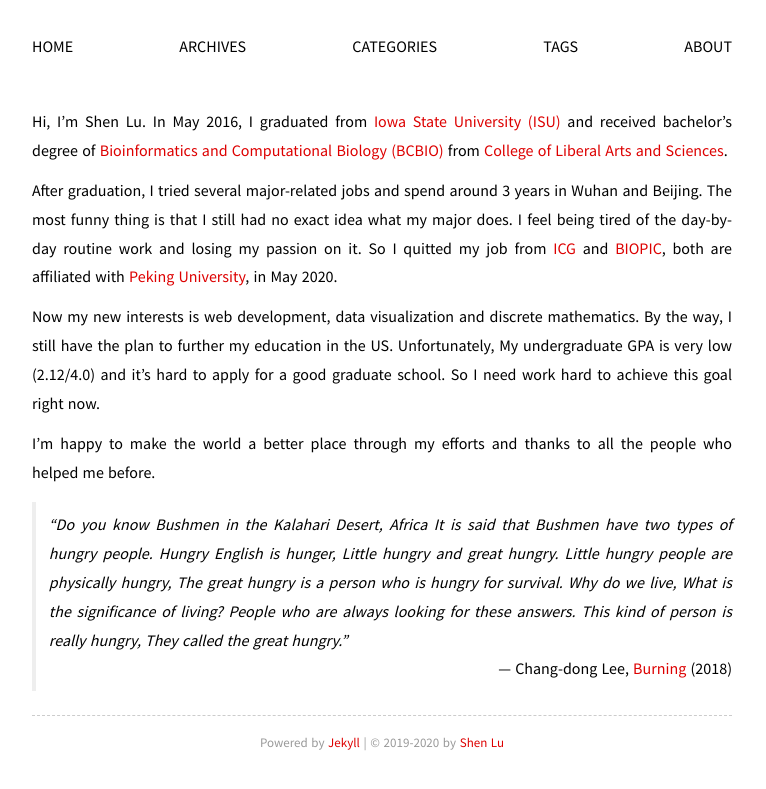
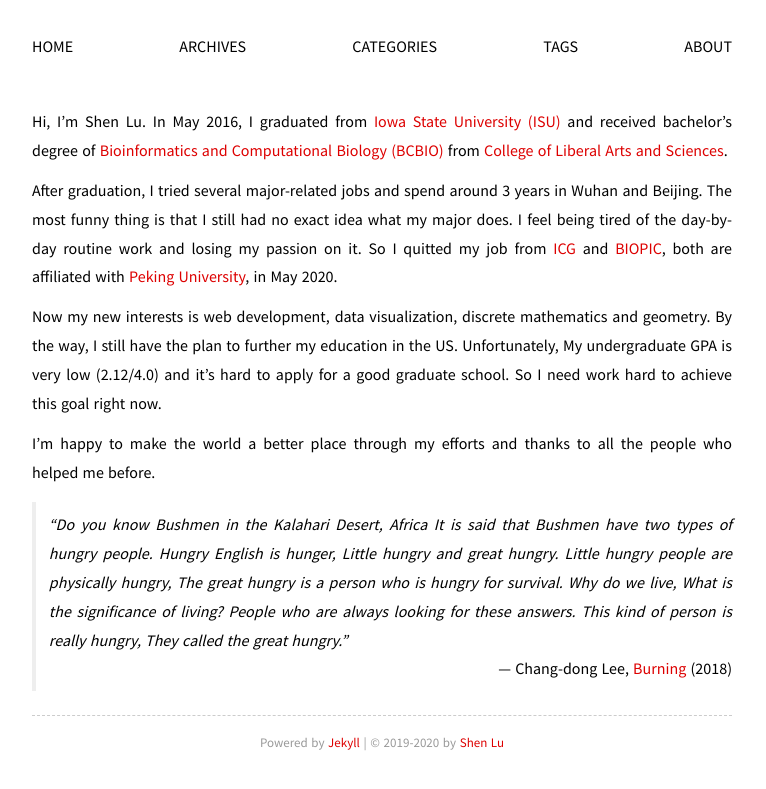
Before and after one commit to shenlu89/shenlu.me, a Jekyll site: the page built from index.md, in a window 1280 px wide. Shown: the top 789 px of the page, without its empty margins (258-1024 px from the left). Built offline with Jekyll 4.4.1, drawn with Linux system fonts in a browser that asks for light colours; nearby versions of some CDN libraries; a style sheet for code colours, icons or effects is not loaded.

Commit message:
update home page title, content and about page content

```diff
--- a/_layouts/default.html
+++ b/_layouts/default.html
@@ -25,8 +25,8 @@
     <div id="container">
         <div id="main" role="main">
             <nav>
-                <span><a title="home page" class="" href="/">HOME</a></span>
-                <span><a title="home page" class="" href="/archives">ARCHIVES</a></span>
+                <span><a title="home" class="" href="/">HOME</a></span>
+                <span><a title="archives" class="" href="/archives">ARCHIVES</a></span>
                 <span><a title="categories" class="" href="/categories">CATEGORIES</a></span>
                 <span><a title="tags" class="" href="/tags">TAGS</a></span>
                 <span><a title="about" class="" href="/about">ABOUT</a></span>
--- a/index.md
+++ b/index.md
@@ -7,7 +7,7 @@
 
 After graduation, I tried several major-related jobs and spend around 3 years in Wuhan and Beijing. The most funny thing is that I still had no exact idea what my major does. I feel being tired of the day-by-day routine work and losing my passion on it. So I quitted my job from [ICG](https://icg.pku.edu.cn/en/){:target="_blank"} and [BIOPIC](https://biopic.pku.edu.cn/english/){:target="_blank"}, both are affiliated with [Peking University](http://english.pku.edu.cn/){:target="_blank"}, in May 2020.
 
-Now my new interests is web development, data visualization and discrete mathematics. By the way, I still have the plan to further my education in the US. Unfortunately, My undergraduate GPA is very low (2.12/4.0) and it's hard to apply for a good graduate school. So I need work hard to achieve this goal right now.
+Now my new interests is web development, data visualization, discrete mathematics and geometry. By the way, I still have the plan to further my education in the US. Unfortunately, My undergraduate GPA is very low (2.12/4.0) and it's hard to apply for a good graduate school. So I need work hard to achieve this goal right now.
 
 I'm happy to make the world a better place through my efforts and thanks to all the people who helped me before.
 
```
Also changed, not shown: other parts of index.md (+1 -1 lines), about/index.md (+1 -3 lines).
